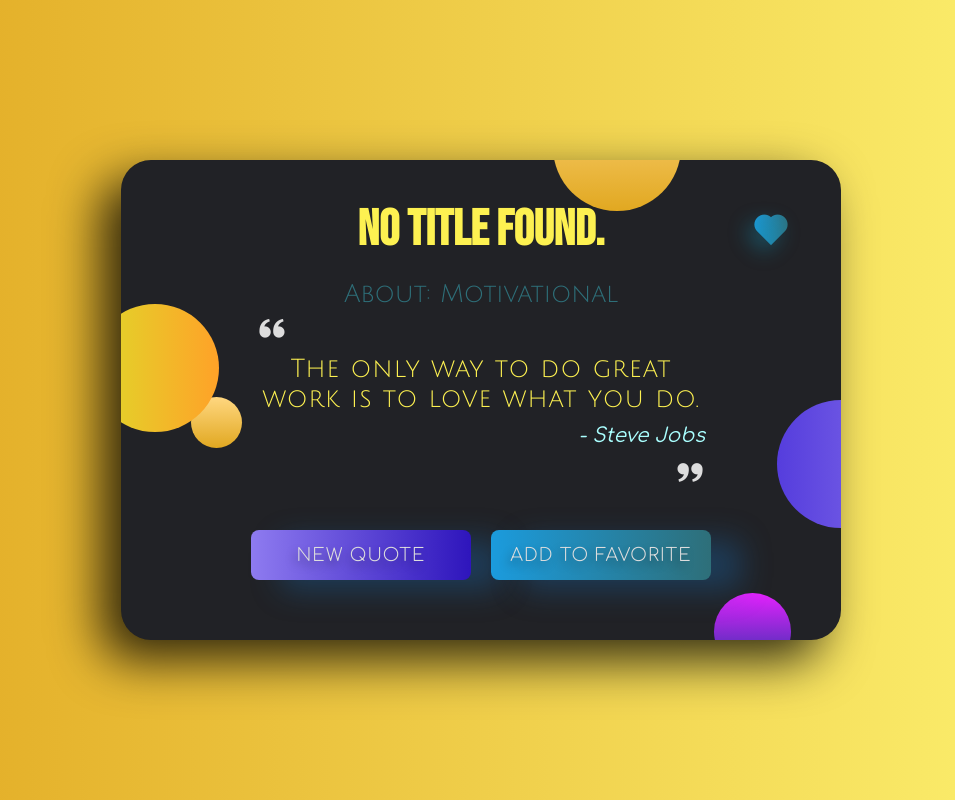
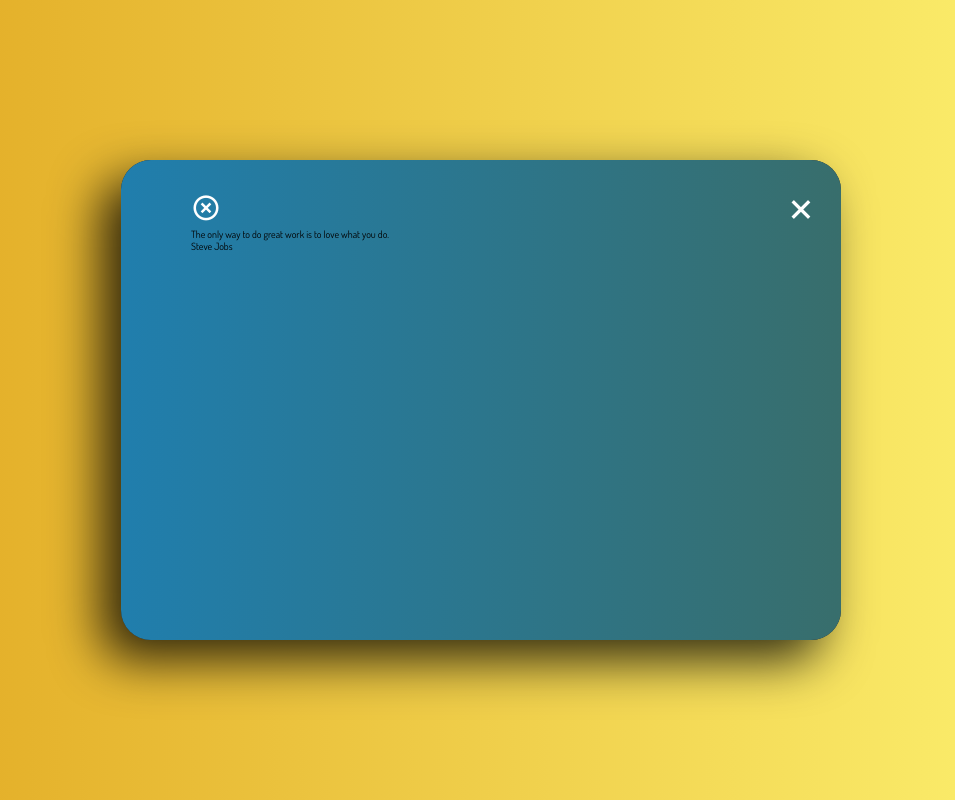
Before and after one commit to gitfilix/quote-gen, a React (Vite) app in the folder quote-app/: page / in a window 1280 px wide. Shown: the whole page, without its empty margins (159-1114 px from the left). Built offline with nearby package versions, Linux system fonts and the light colour scheme; no server answers.

Commit message:
Quote-App: favorite section start

```diff
--- a/quote-app/src/Components/QuotesApp.css
+++ b/quote-app/src/Components/QuotesApp.css
@@ -193,3 +193,52 @@
     bottom: -3rem;
     right: 5rem;
 }
+
+
+/* favorite quotes view  */
+.favorites {
+    width: 100%;
+    height: 100%;
+    position: absolute;
+    inset: 0;
+    background-image: linear-gradient(to left, #386e6c, #207ead);
+    padding: 3rem 7rem 3rem 7rem;
+}
+
+.fav-quotes {
+    display: flex;
+    column-gap: 1rem;
+    margin-bottom: 2rem;
+}
+
+.btn-close {
+    position: absolute;
+    top: 3rem;
+    right: 2rem;
+    background-color: transparent;
+    border: none;
+    cursor: pointer;
+}
+
+.btn-close i {
+    font-size: 4rem;
+    color: #fff;
+
+    &:hover {
+        color: #fdf151;
+        transform: scale(1.3);
+        transition: all 0.2s ease-in;
+    }
+}
+
+.fav-quote-delete {
+    font-size: 3rem;
+    color: #fff;
+    cursor: pointer;
+
+    &:hover {
+        color: #fdf151;
+        /* transform: scale(1.3); */
+        /* transition: all 0.2s ease-in; */
+    }
+}
--- a/quote-app/src/Components/QuotesApp.jsx
+++ b/quote-app/src/Components/QuotesApp.jsx
@@ -75,6 +75,24 @@ const QuotesApp = (props) => {
             Add to Favorite
           </button>
         </div>
+        <div className="favorites">
+          <button className="btn-close">
+            <i className='bx bx-x'></i>
+          </button>
+          <div className="fav-quote">
+            <div className="fav-quote-delete">
+              <i className='bx bx-x-circle'></i>
+            </div>
+            <div className="fav-quote-content">
+              <div className="fav-quote-text">
+                The only way to do great work is to love what you do.
+              </div>
+              <div className="fav-quote-author">
+                Steve Jobs
+              </div>
+            </div>
+          </div>
+        </div>
       </div>
     </div>
   )
```
Lines whose indentation alone changed are shown as unchanged.
